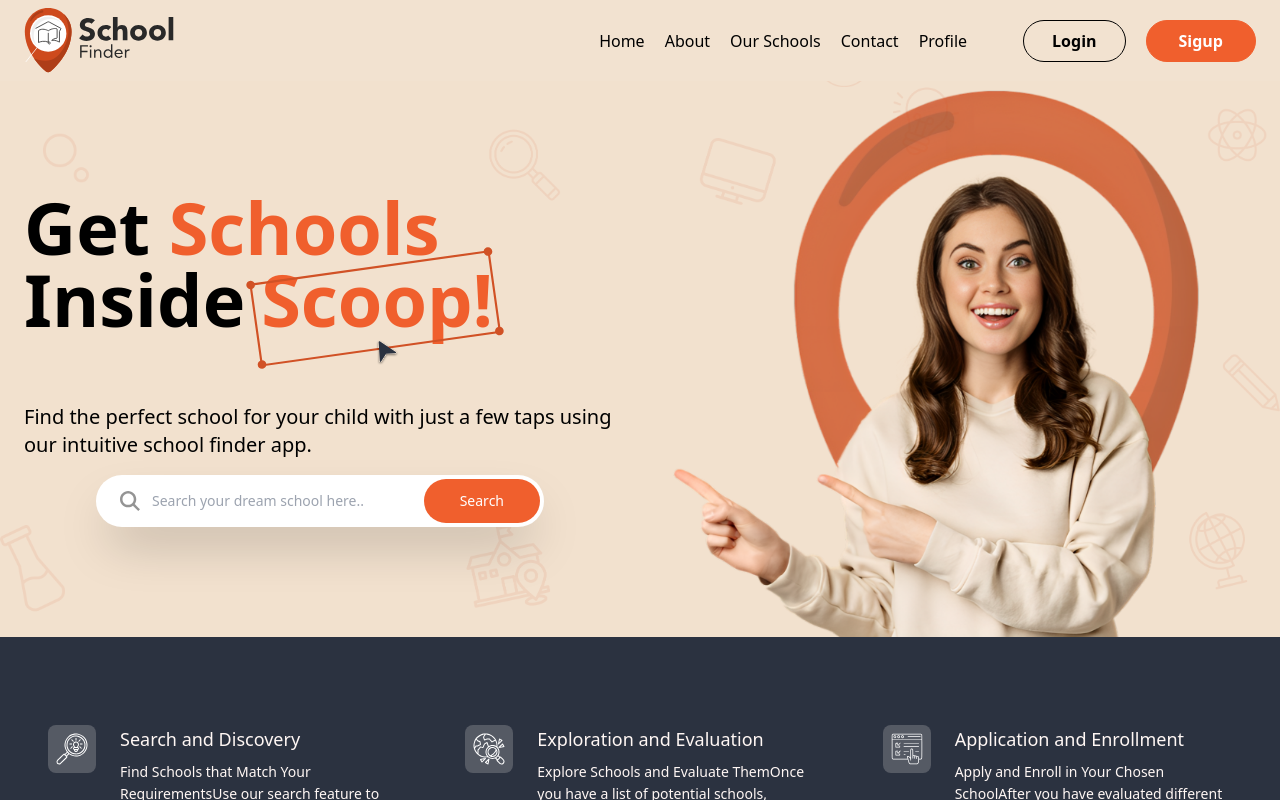
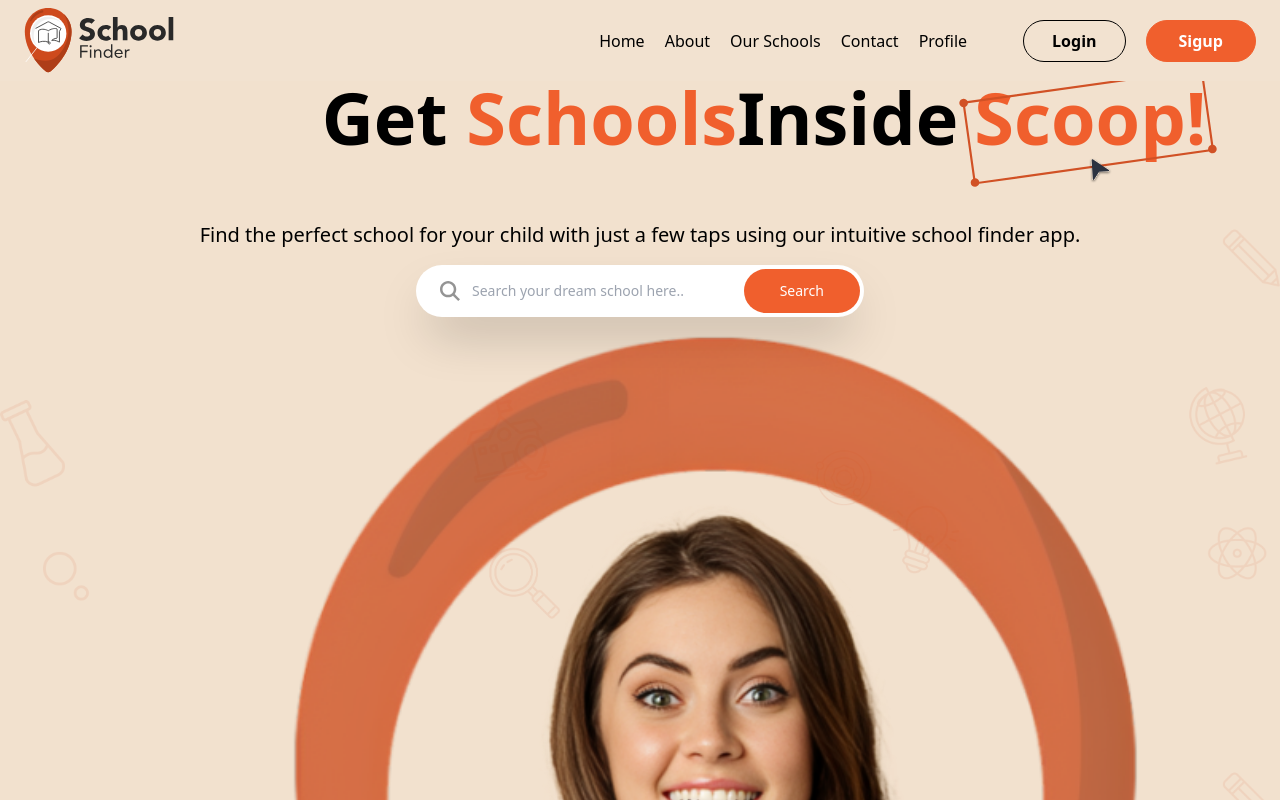
Before and after one commit to Hasnain-js/school-finder-app, a Next.js app: page / in a window 1280 px wide. Shown: the top 800 px of the page. Built offline with nearby package versions, Linux system fonts and the light colour scheme.

Commit message:
minor changes

```diff
--- a/components/home/HeroicSection.jsx
+++ b/components/home/HeroicSection.jsx
@@ -5,7 +5,7 @@ export const HeroicSection = () => {
     return (
         <div className='relative bg-almond overflow-hidden bg-contain bg-center' style={{backgroundImage: "url('/images/Heroic-Banner.png')"}}>
         <div className="mx-auto max-w-7xl lg:px-6 items-center">
-          <div className="grid items-center grid-cols-1 lg:gap-12 lg:grid-cols-2 justify-items-center">
+          <div className="'grid items-center grid-cols-1 lg:gap-12 lg:grid-cols-2 justify-items-center">
             <div className="flex flex-col items-start gap-9 md:text-center lg:text-left md:items-center">
               <h1 className="font-bold text-black lg:text-7xl text-6xl md:text-4xl">
                 Get
```
